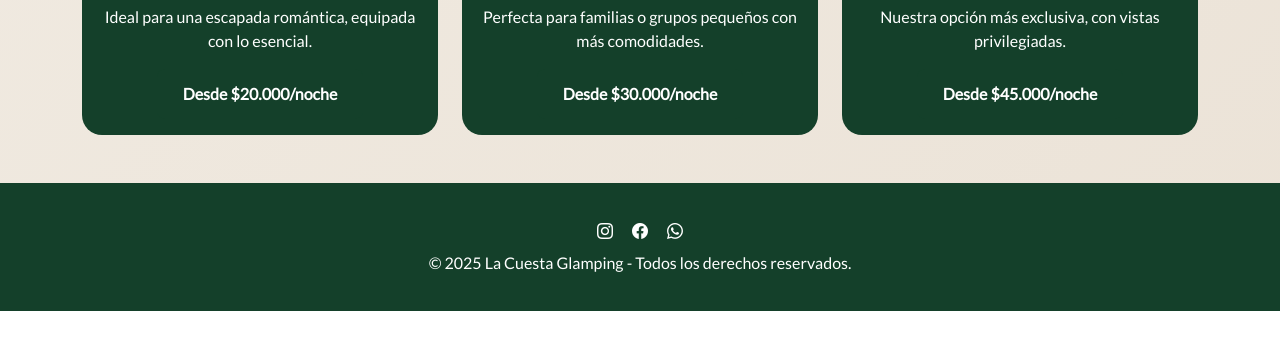
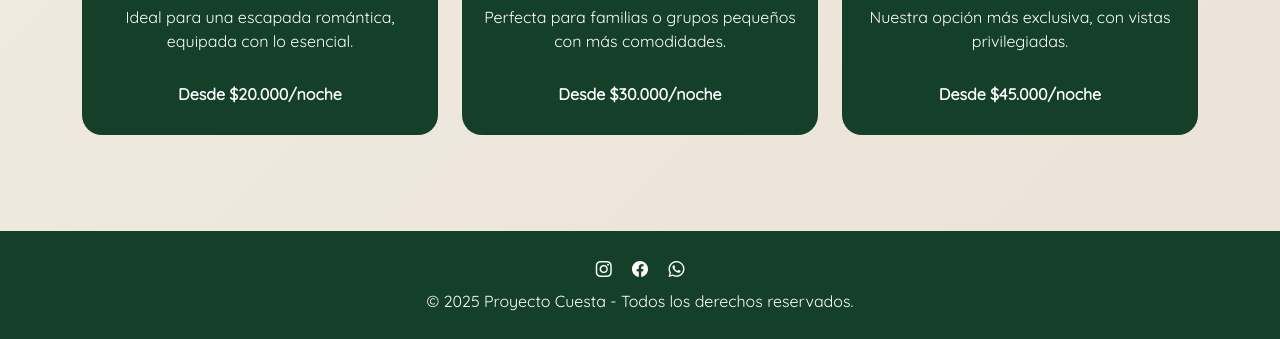
Before and after one commit to marialis19/Proyecto-Cuesta, a plain HTML site: page views/cabañas.html in a window 1280 px wide. Shown: the part 2052-2391 px from the top of the page. Before the commit the page ends 2363 px from the top, so only its background shows below. Drawn offline with nearby package versions, Linux system fonts and the light colour scheme.

Commit message:
Sumando mejoras con components

```diff
--- a/styles/about.css
+++ b/styles/about.css
@@ -27,23 +27,6 @@
   font-size: 1.1rem;
   color: #333232;
 }
-
-/* Botón personalizado */
-.btn-custom {
-  background-color:  #14402a; /* Verde bosque */
-  color: #fff;
-  padding: 12px 25px;
-  font-weight: bold;
-  border-radius: 8px; /* Rectángulo con bordes suaves */
-  text-decoration: none;
-  transition: background-color 0.3s ease;
-}
-
-.btn-custom:hover {
-  background-color: rgba(9, 53, 21, 0.9);
-  color: #fff;
-}
-
 
 .about-values {
   background: linear-gradient(to bottom, #fff7f0, #f5eadc);
--- a/styles/cabañas.css
+++ b/styles/cabañas.css
@@ -1,5 +1,4 @@
 body {
-  font-family: 'Lato', sans-serif;
   margin: 0;
   padding: 0;
   background-color: #ffffff;
@@ -80,29 +79,6 @@ body {
 
 .card-tarifa .card-body {
   text-align: center;
-}
-
-/* --- Botón personalizado --- */
-.btn-custom {
-  background-color: #14402a;
-  color: #fff;
-  padding: 12px 25px;
-  font-weight: bold;
-  border-radius: 8px;
-  text-decoration: none;
-  transition: background-color 0.3s ease;
-}
-
-.btn-custom:hover {
-  background-color: rgba(9, 53, 21, 0.9);
-  color: #fff;
-}
-
-/* --- Footer --- */
-.footer-custom {
-  background-color: #14402a;
-  color: white;
-  padding: 20px 0;
 }
 
 .contenedor-seccion {
--- a/styles/components.css
+++ b/styles/components.css
@@ -0,0 +1,56 @@
+.navbar {
+  display: flex;
+  align-items: center;
+  justify-content: space-between;
+  height: 80px;
+  padding: 0 1rem;
+  background-color: #fff;
+  overflow: hidden;
+}
+
+/* Fondo personalizado reutilizable */
+.bg-custom {
+  background-color: #14402a !important;
+}
+
+/* Logo Navbar */
+.logo {
+  height: 50px;
+  object-fit: contain;
+}
+
+/* Botón personalizado */
+.btn-custom {
+  background-color:  #14402a; /* Verde bosque translúcido */
+  color: #fff;
+  padding: 12px 25px;
+  font-weight: bold;
+  border-radius: 8px;
+  text-decoration: none;
+  transition: background-color 0.3s ease;
+}
+
+.btn-custom:hover {
+  background-color: rgba(9, 53, 21, 0.9);
+  color: #fff;
+}
+
+.footer-custom {
+  background-color: #14402a;
+  color: #fff;
+  height: auto;
+  padding: 10px 0;
+  display: flex;
+  justify-content: center;
+  align-items: center;
+  text-align: center;
+}
+
+.footer-custom a {
+  text-decoration: none;
+  transition: color 0.3s ease;
+}
+
+.footer-custom a:hover {
+  color: #b9fbc0;
+}
--- a/styles/index.css
+++ b/styles/index.css
@@ -11,28 +11,6 @@ body.home-page {
   background: url('../assets/imagen/destacada5.jpg') no-repeat center top;
   background-size: cover;
   background-attachment: fixed;
-}
-
-/* NAVBAR */
-.navbar {
-  display: flex;
-  align-items: center;
-  justify-content: space-between;
-  height: 80px;
-  padding: 0 1rem;
-  background-color: #fff;
-  overflow: hidden;
-}
-
-/* Fondo personalizado reutilizable */
-.bg-custom {
-  background-color: #14402a !important;
-}
-
-/* Logo Navbar */
-.logo {
-  height: 50px;
-  object-fit: contain;
 }
 
 /* HERO SECTION (FONDO) */
@@ -142,42 +120,6 @@ body.home-page {
   transition: transform 0.3s ease, box-shadow 0.3s ease;
 }
 
-/* Botón personalizado */
-.btn-custom {
-  background-color:  #14402a; /* Verde bosque translúcido */
-  color: #fff;
-  padding: 12px 25px;
-  font-weight: bold;
-  border-radius: 8px;
-  text-decoration: none;
-  transition: background-color 0.3s ease;
-}
-
-.btn-custom:hover {
-  background-color: rgba(9, 53, 21, 0.9);
-  color: #fff;
-}
-
-.footer-custom {
-  background-color: #14402a;
-  color: #fff;
-  height: auto;
-  padding: 10px 0;
-  display: flex;
-  justify-content: center;
-  align-items: center;
-  text-align: center;
-}
-
-.footer-custom a {
-  text-decoration: none;
-  transition: color 0.3s ease;
-}
-
-.footer-custom a:hover {
-  color: #b9fbc0;
-}
-
 /* RESPONSIVE */
 @media (max-width: 768px) {
   .hero-title {
--- a/views/cabañas.html
+++ b/views/cabañas.html
@@ -13,6 +13,7 @@
   <link href="https://fonts.googleapis.com/css2?family=Cardo&display=swap" rel="stylesheet">
 
   <!-- Estilos -->
+  <link rel="stylesheet" href="../styles/components.css"> <!-- para navbar y footer -->
   <link rel="stylesheet" href="../styles/index.css">
   <link rel="stylesheet" href="../styles/cabañas.css">
 
@@ -21,28 +22,8 @@
 
 <body>
 
-  <!-- NAVBAR -->
-  <header class="sticky-top">
-    <nav class="navbar navbar-expand-lg navbar-dark bg-custom">
-      <div class="container">
-        <a class="navbar-brand d-flex align-items-center" href="index.html">
-          <img src="../assets/imagen/logo_navbar.png" alt="Logo de La Cuesta Glamping" class="logo img-fluid" style="max-height: 80px;">
-        </a>
-        <button class="navbar-toggler" type="button" data-bs-toggle="collapse" data-bs-target="#navbarNav">
-          <span class="navbar-toggler-icon"></span>
-        </button>
-        <div class="collapse navbar-collapse justify-content-end" id="navbarNav">
-          <ul class="navbar-nav">
-            <li class="nav-item"><a class="nav-link" href="index.html">Home</a></li>
-            <li class="nav-item"><a class="nav-link" href="about.html">About Us</a></li>
-            <li class="nav-item"><a class="nav-link active" href="cabañas.html">Cabañas</a></li>
-            <li class="nav-item"><a class="nav-link" href="actividades.html">Actividades</a></li>
-            <li class="nav-item"><a class="nav-link" href="contacto.html">Contacto</a></li>
-          </ul>
-        </div>
-      </div>
-    </nav>
-  </header>
+  <!-- NAVBAR (cargado por fetch) -->
+  <div id="navbar"></div>
 
   <!-- HERO / TÍTULO INICIAL -->
 <section class="hero-cabañas text-center text-white d-flex align-items-center justify-content-center">
@@ -181,21 +162,28 @@
     </div>
   </section>
 
-  <!-- FOOTER -->
-  <footer class="footer-custom mt-0">
-    <div class="container py-3 text-center">
-      <div class="mb-2">
-        <a href="#" class="text-white me-3"><i class="bi bi-instagram"></i></a>
-        <a href="#" class="text-white me-3"><i class="bi bi-facebook"></i></a>
-        <a href="#" class="text-white"><i class="bi bi-whatsapp"></i></a>
-      </div>
-      <div>
-        <p class="mb-0">&copy; 2025 La Cuesta Glamping - Todos los derechos reservados.</p>
-      </div>
-    </div>
-  </footer>
+ <!-- FOOTER (cargado por fetch) -->
+  <div id="footer"></div>
 
   <!-- Bootstrap JS -->
   <script src="https://cdn.jsdelivr.net/npm/bootstrap@5.3.3/dist/js/bootstrap.bundle.min.js"></script>
+
+<!-- Script para insertar navbar y footer -->
+  <script>
+    document.addEventListener("DOMContentLoaded", function () {
+      fetch("../assets/components/navbar.html")
+        .then(response => response.text())
+        .then(data => {
+          document.getElementById("navbar").innerHTML = data;
+        });
+
+      fetch("../assets/components/footer.html")
+        .then(response => response.text())
+        .then(data => {
+          document.getElementById("footer").innerHTML = data;
+        });
+    });
+  </script>
+
 </body>
 </html>
```
Also changed, not shown: views/about.html (+25 -35 lines), views/index.html (+1 -0 lines).
